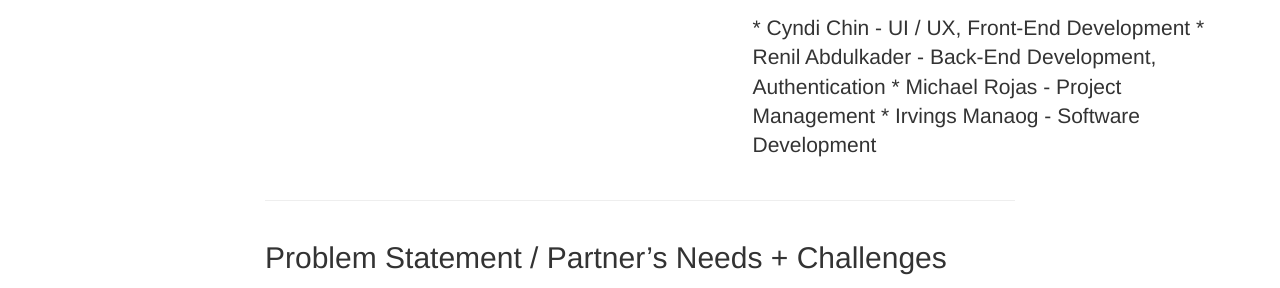
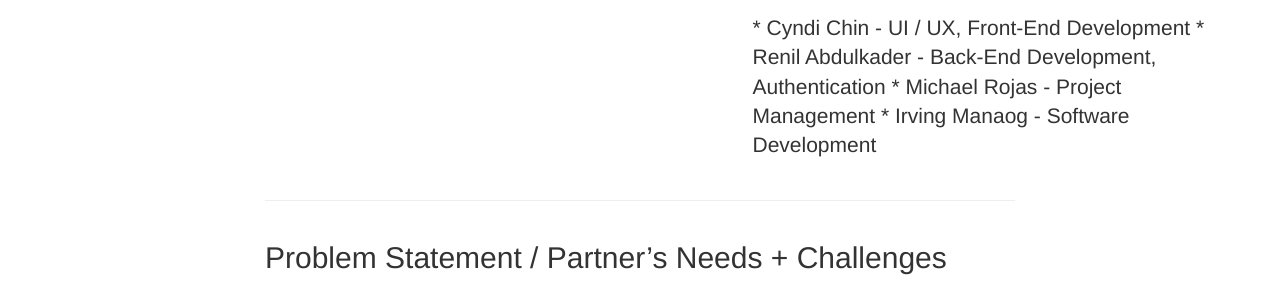
Before and after one commit to food4lives/food4lives.github.io, a Jekyll site: the page built from _posts/2021-02-09-moreabout.markdown, in a window 1280 px wide and 900 px high, scrolled down 1163 px. Shown: the part 244-532 px from the top of the window. Built offline with Jekyll 4.4.1, drawn with Linux system fonts in a browser that asks for light colours; nearby versions of some CDN libraries; library files that are not in the unit come from our copies.

Commit message:
Update 2021-02-10-teammembers.markdown

```diff
--- a/_posts/2021-02-10-teammembers.markdown
+++ b/_posts/2021-02-10-teammembers.markdown
@@ -8,4 +8,4 @@ description: |
 * Cyndi Chin - UI / UX, Front-End Development
 * Renil Abdulkader - Back-End Development, Authentication
 * Michael Rojas - Project Management
-* Irvings Manaog - Software Development
+* Irving Manaog - Software Development
```
